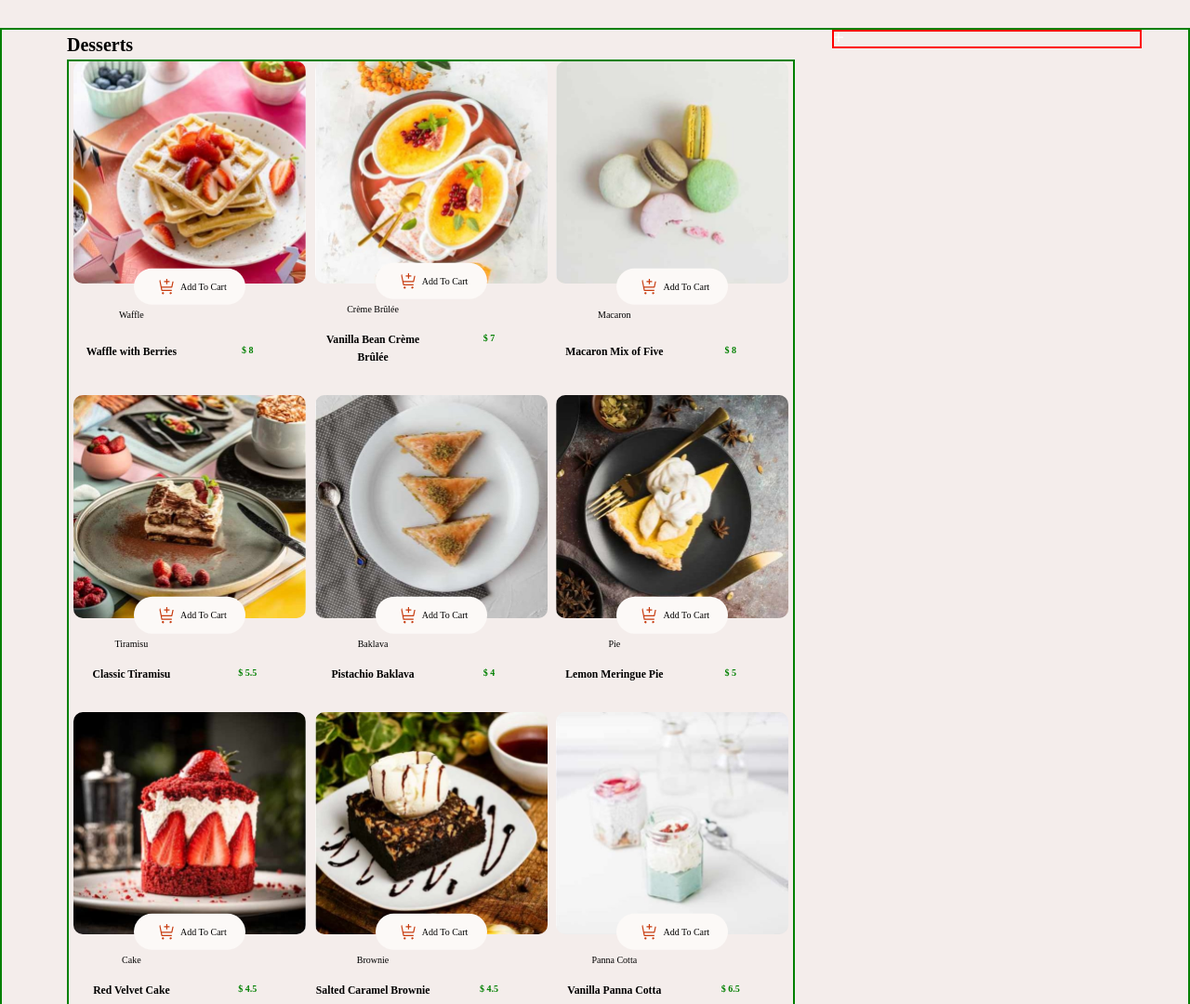
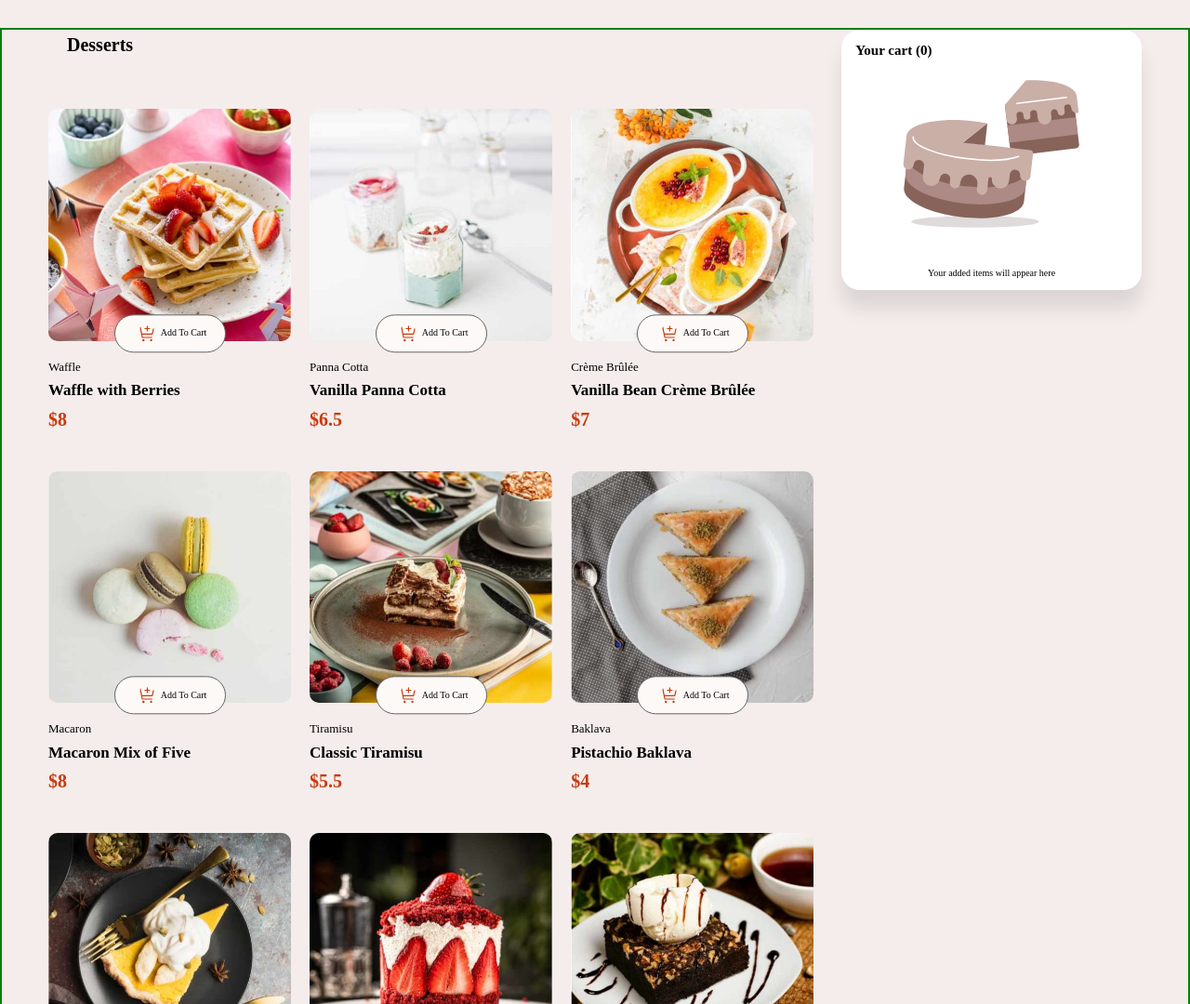
Before and after one commit to Babsman123/product-list, a website: page index.html in a window 1280 px wide. Shown: the top 1080 px of the page at 93% size. Drawn offline with Linux system fonts and the light colour scheme.

Commit message:
another commit

```diff
--- a/data.json
+++ b/data.json
@@ -9,6 +9,17 @@
     "name": "Waffle with Berries",
     "category": "Waffle",
     "price": 8.0
+  },
+  {
+    "image": {
+      "thumbnail": "./assets/images/image-panna-cotta-thumbnail.jpg",
+      "mobile": "./assets/images/image-panna-cotta-mobile.jpg",
+      "tablet": "./assets/images/image-panna-cotta-tablet.jpg",
+      "desktop": "./assets/images/image-panna-cotta-desktop.jpg"
+    },
+    "name": "Vanilla Panna Cotta",
+    "category": "Panna Cotta",
+    "price": 6.5
   },
   {
     "image": {
@@ -97,16 +108,5 @@
     "name": "Vanilla Panna Cotta",
     "category": "Panna Cotta",
     "price": 6.5
-  },
-  {
-    "image": {
-      "thumbnail": "./assets/images/image-panna-cotta-thumbnail.jpg",
-      "mobile": "./assets/images/image-panna-cotta-mobile.jpg",
-      "tablet": "./assets/images/image-panna-cotta-tablet.jpg",
-      "desktop": "./assets/images/image-panna-cotta-desktop.jpg"
-    },
-    "name": "Vanilla Panna Cotta",
-    "category": "Panna Cotta",
-    "price": 6.5
   }
 ]
--- a/index.html
+++ b/index.html
@@ -29,11 +29,16 @@
   <body class="container">
     <h1 class="heading--1">Desserts</h1>
     <div class="menu" id="dessertMenu"></div>
-    <div class="product-order">
-      <div class="list-order">
-        <img src="./assets/images/icon-increment-quantity.svg" alt="" />
+    <div class="white">
+      <div class="product-order">
+        <h2>Your cart (<span class="order-num">0</span>)</h2>
+        <div class="list-order">
+          <img src="./assets/images/illustration-empty-cart.svg" alt="" />
+          <p>Your added items will appear here</p>
+        </div>
       </div>
     </div>
+
     <!-- <h1>Dessert Menu</h1>
     <div class="menu" id="dessertMenu"></div> -->
 
--- a/index.js
+++ b/index.js
@@ -45,10 +45,11 @@ function displayDesserts(data) {
     //CATEGORY OF PRODUCT
     const category = document.createElement("p");
     category.textContent = `${item.category}`;
+    category.classList.add("category");
 
     //PRICE
     const price = document.createElement("p");
-    price.textContent = `$ ${item.price}`;
+    price.textContent = `$${item.price}`;
     price.classList.add("price");
 
     //CART
@@ -74,6 +75,7 @@ function displayDesserts(data) {
 
     const increase = document.createElement("img");
     increase.src = "assets/images/icon-increment-quantity.svg";
+    increase.classList.add("increase");
 
     itemNum.appendChild(decrease);
     itemNum.appendChild(cartNum);
@@ -81,34 +83,99 @@ function displayDesserts(data) {
 
     const order = document.querySelector(".product-order");
 
+    const listItem = document.createElement("div");
+    listItem.textContent = `$${item.price}`;
+    listItem.classList.add("order-price");
+
+    const listName = document.createElement("div");
+    listName.textContent = item.name;
+    listName.classList.add("order-name");
+
+    // order.appendChild(listItem);
+
+    function numCart() {
+      let orderNum = document.querySelector(".order-num");
+      let numNew = 1;
+
+      return {
+        increment: function () {
+          let itemNew = Number(orderNum.textContent) + numNew;
+          orderNum.textContent = itemNew;
+        },
+
+        decrement: function () {
+          let itemNew = Number(orderNum.textContent) - numNew;
+          orderNum.textContent = itemNew;
+        },
+      };
+    }
+
+    function addPrice() {
+      let listPrice = item.price;
+      let price = Number(listPrice);
+
+      return {
+        priceHigh: function () {
+          price += item.price;
+          return `$${price}`;
+        },
+
+        priceLow: function () {
+          price -= item.price;
+          return `$${price}`;
+        },
+      };
+    }
+
+    const callCart = numCart();
+    const priceIn = addPrice();
+
     cart.addEventListener("click", () => {
-      console.log(item);
-      console.log(newOrder);
+      callCart.increment();
+      order.appendChild(listItem);
+      order.appendChild(listName);
       itemNum.classList.add("item-num-display");
       cart.classList.add("add-cart-display");
+      picture.classList.add("hover-img");
     });
 
     let addNum = 1;
+    // const realNum = document.querySelector(".order-price").textContent;
+
     increase.addEventListener("click", () => {
       addNum++;
       cartNum.textContent = addNum;
+      const newPrice = priceIn.priceHigh();
+      listItem.textContent = newPrice;
+
+      callCart.increment();
     });
+
     decrease.addEventListener("click", () => {
       addNum--;
       cartNum.textContent = addNum;
-      // cartNum.textContent = addNum < 1 ? (addNum = 1) : addNum--;
-      // itemNum.classList.remove("item-num-display");
-      // cart.classList.remove("add-cart-display");
+      const newPrice = priceIn.priceLow();
+      listItem.textContent = newPrice;
+      callCart.decrement();
+
       if (addNum < 1) {
         cartNum.textContent = 1;
         itemNum.classList.remove("item-num-display");
         cart.classList.remove("add-cart-display");
-        order.style.backgroundColor = "yellow";
+        listItem.remove();
+        listName.remove();
+        picture.classList.remove("hover-img");
+
+        // if (listItem.textContent < item.price) {
+        //   console.log("less than");
+        //   listItem.textContent = item.price;
+        //   console.log(listItem.textContent);
+        // }
       } else {
         cartNum.textContent = addNum;
+        // listItem.textContent = item.price;
       }
     });
-
     cart.appendChild(cartImg);
     cart.appendChild(cartPara);
 
@@ -122,10 +189,10 @@ function displayDesserts(data) {
     menu.appendChild(menuItem);
   });
 
-  const btn = document.querySelectorAll(".btn");
-  btn.forEach((button, index) => {
-    button.addEventListener("click", () => {
-      console.log(data[index]);
-    });
-  });
+  // const btn = document.querySelectorAll(".btn");
+  // btn.forEach((button, index) => {
+  //   button.addEventListener("click", () => {
+  //     console.log(data[index]);
+  //   });
+  // });
 }
--- a/sass/_base.scss
+++ b/sass/_base.scss
@@ -1,5 +1,7 @@
 $color-primary-bg: hsl(20, 50%, 98%);
 $color-secondary-bg: hsl(13, 31%, 94%);
+
+$color-text: hsl(14, 86%, 42%);
 
 *,
 *::before,
@@ -20,7 +22,7 @@ body {
 .container {
   display: grid;
   grid-template-columns: 5rem repeat(10, minmax(min-content, 1fr)) 5rem;
-  grid-template-rows: min-content;
+  grid-template-rows: 10vh min-content;
   //   height: 50vh;
   width: 100%;
 
@@ -29,3 +31,8 @@ body {
 
   background-color: $color-secondary-bg;
 }
+
+.white {
+  //   background-color: green;
+  grid-column: 9 / span 3;
+}
--- a/sass/_features.scss
+++ b/sass/_features.scss
@@ -1,26 +1,38 @@
-.menu {
-  border: 2px solid red;
-}
-
-.list-order {
-  border: 2px solid red;
-}
-
 .menu-item {
   display: grid;
   grid-template-columns: repeat(2, 1fr);
-  grid-row-gap: 1.5rem;
 
-  //   padding: 10px;
-  width: 250px;
-  text-align: center;
-
+  //EACH PICTURE DESIGN STARTS HERE
   picture {
     grid-column: 1 / -1;
-    grid-row: 1 / 2;
+    grid-row: 1 /2;
     z-index: 1;
+    overflow: hidden;
   }
 
+  img {
+    width: 100%;
+    height: auto;
+    border-radius: 1rem;
+    grid-column: 1 / -1;
+    grid-row: 1 /2;
+    object-fit: cover;
+    display: block;
+  }
+  //PICTURE DESIGN ENDS HERE
+
+  h3 {
+    margin: 1px 0;
+    grid-column: 1 / -1;
+  }
+  .category {
+    grid-column: 1 / -1;
+  }
+  .price {
+    grid-column: 1 / -1;
+  }
+
+  //ADD TO CART DESIGN (LINK CLICK)
   div {
     display: flex;
     align-items: center;
@@ -32,41 +44,25 @@
     grid-row: 1 / 2;
     z-index: 3;
     background-color: $color-primary-bg;
-    // border: 1px solid red;
     align-self: end;
     justify-self: center;
     justify-content: center;
     width: 12rem;
-    // height: 40px;
     padding: 1rem;
     transform: translateY(30%);
     cursor: pointer;
+    border: 1px solid #646464;
 
     img {
       width: 2rem;
       margin: 0rem 0.5rem;
     }
   }
-}
-
-.menu-item img {
-  width: 100%;
-  height: auto;
-  border-radius: 1rem;
-}
-.menu-item h3 {
-  margin: 1px 0;
-  grid-column: 1 / 2;
-}
-.price {
-  color: green;
-  font-weight: bold;
-}
 
   .item-num {
     grid-column: 1 / -1;
     grid-row: 1 / 2;
-  background-color: hsl(14, 86%, 42%);
+    background-color: $color-text;
     padding: 0.6rem 0rem;
     width: 12rem;
     justify-content: space-between;
@@ -83,7 +79,7 @@
       width: 2.5rem;
       margin: 0rem 0.5rem;
       cursor: pointer;
-    border: 1px solid red;
+      border: 1px solid #fff;
       padding: 0.5rem 0.5rem;
     }
 
@@ -104,3 +100,36 @@
     opacity: 0;
     visibility: hidden;
   }
+}
+//HOVER IMAGE BORDER
+.hover-img {
+  border: 2px solid $color-text;
+  border-radius: 2rem;
+  transition: all 0.1s ease-in-out;
+}
+
+// ADD CART DESIGN
+.product-order {
+  background-color: white;
+  border-radius: 2rem;
+  padding: 1rem 1.5rem;
+  box-shadow: 0 2rem 2rem rgba($color: #000000, $alpha: 0.1);
+  // display: flex;
+  // flex-direction: row;
+  // justify-content: center;
+
+  .list-order {
+    display: flex;
+    flex-direction: column;
+    align-items: center;
+
+    img {
+      height: 20rem;
+      width: 20rem;
+    }
+
+    p {
+      margin-top: 2rem;
+    }
+  }
+}
--- a/sass/_layouts.scss
+++ b/sass/_layouts.scss
@@ -6,17 +6,20 @@
 
 .menu {
   grid-column: 2 / span 7;
-  grid-row: 2 / span 2;
+  grid-row: 2 / -1;
+  margin: 0.5rem 0;
+  grid-column-gap: 2rem;
+  grid-row-gap: 4rem;
 
-  border: 2px solid green;
-  margin: 0 2rem;
+  // margin: 0 2rem;
   display: grid;
-  grid-row-gap: 3rem;
+
   justify-items: center;
   grid-template-columns: repeat(auto-fit, minmax(25rem, 1fr));
 }
 
 .product-order {
   grid-column: 9 / span 3;
-  margin-left: 2rem;
+
+  margin-left: 3rem;
 }
--- a/sass/_typography.scss
+++ b/sass/_typography.scss
@@ -0,0 +1,14 @@
+.category {
+  margin-top: 1.8rem;
+  text-transform: capitalize;
+  font-weight: 500;
+  font-size: 1.3rem;
+}
+h3 {
+  font-size: 1.7rem;
+}
+.price {
+  color: $color-text;
+  font-weight: 600;
+  font-size: 2rem;
+}
```
Also changed, not shown: css/style.css. Lines whose indentation alone changed are shown as unchanged.
